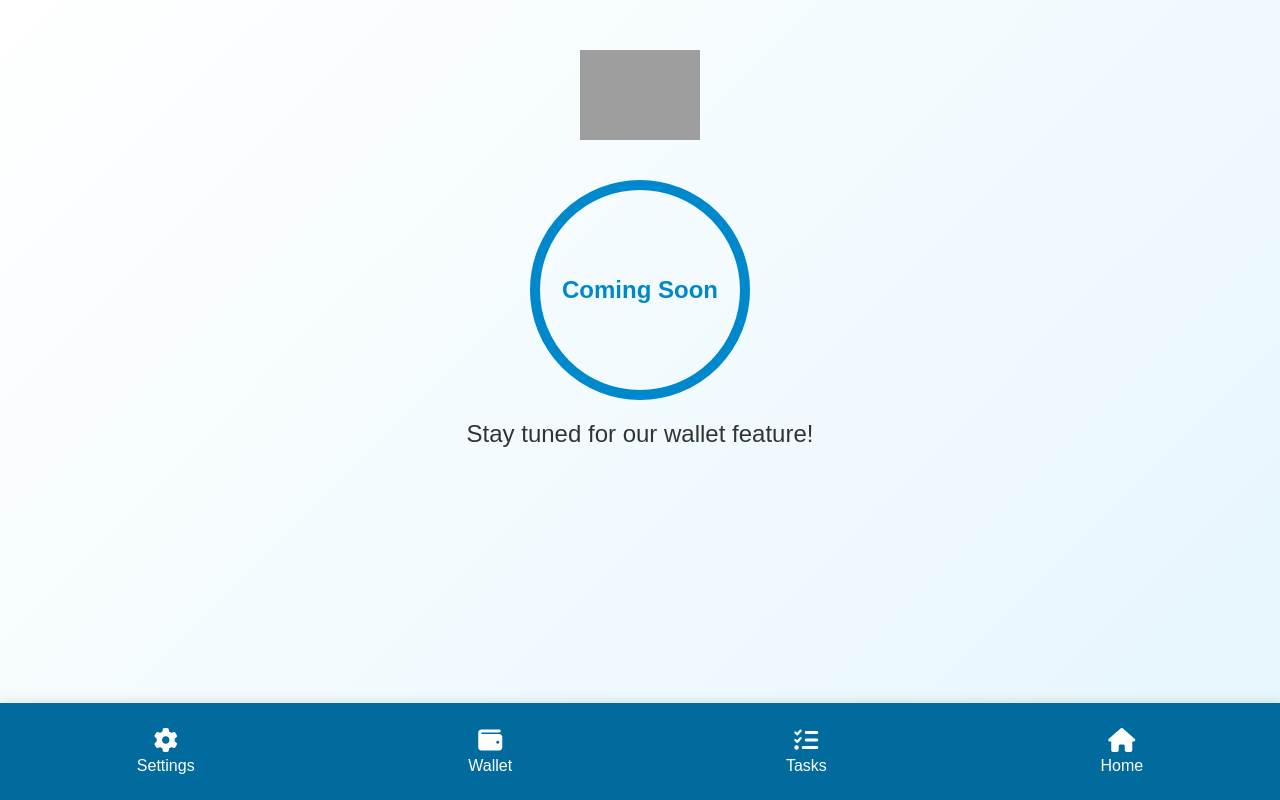
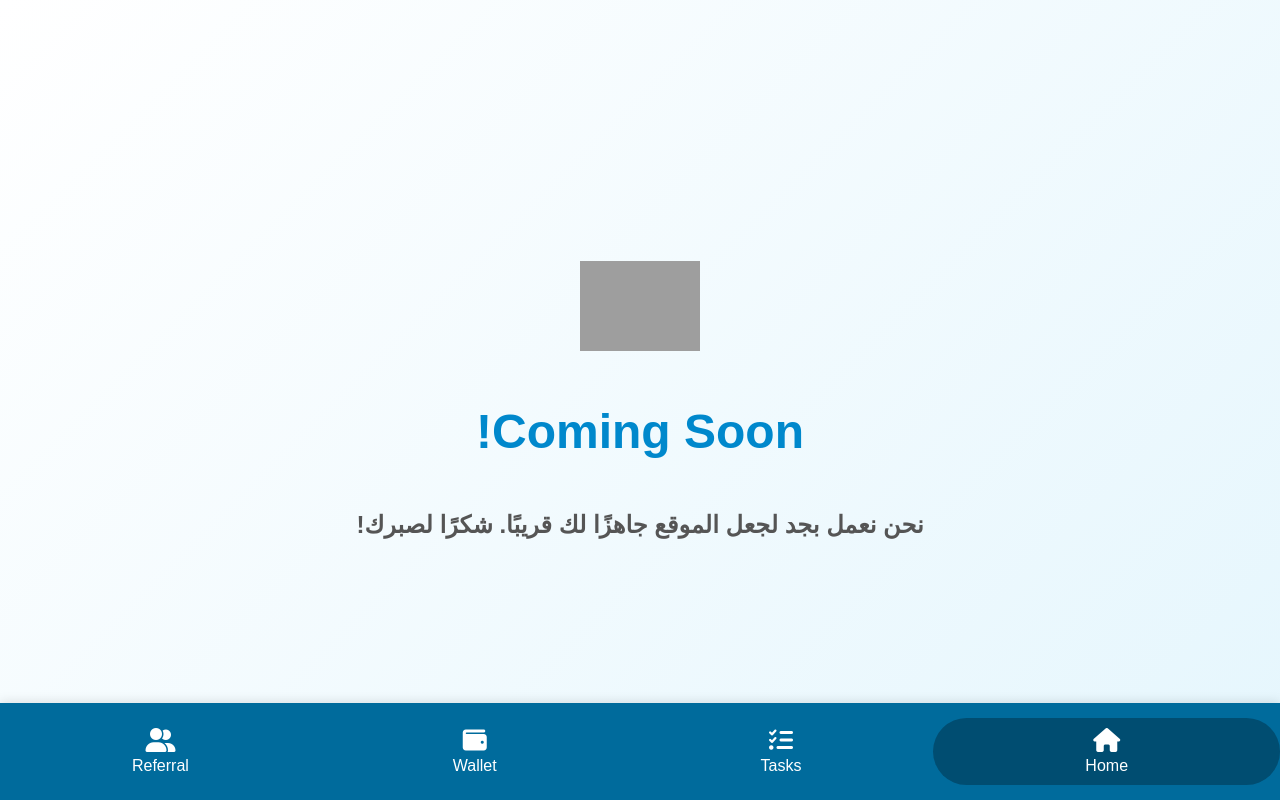
Before and after one commit to ritradingspot/Wallet, a plain HTML site: page index.html in a window 1280 px wide. Drawn offline with Linux system fonts and the light colour scheme; grey boxes are pictures that could not be loaded.

Commit message:
Update index.html

```diff
--- a/index.html
+++ b/index.html
@@ -1,47 +1,32 @@
 <!DOCTYPE html>
-<html lang="en">
+<html lang="ar">
 <head>
     <meta charset="UTF-8">
     <meta name="viewport" content="width=device-width, initial-scale=1.0">
-    <title>Coming Soon - Wallet</title>
+    <title>Coming Soon - ADScoin</title>
     <link href="https://cdnjs.cloudflare.com/ajax/libs/font-awesome/6.0.0-beta3/css/all.min.css" rel="stylesheet">
     <style>
         body {
             font-family: 'Arial', sans-serif;
             text-align: center;
+            direction: rtl;
             margin: 0;
             padding: 0;
             display: flex;
             flex-direction: column;
+            justify-content: center;
             min-height: 100vh;
             background-color: #f0f4f7;
             background-image: linear-gradient(135deg, #ffffff 0%, #e5f6fd 100%);
-            align-items: center;
         }
-        .logo {
-            margin-top: 50px;
-            width: 120px;
-        }
-        .circle {
-            width: 200px;
-            height: 200px;
-            border: 10px solid #0088cc;
-            border-radius: 50%;
-            display: flex;
-            justify-content: center;
-            align-items: center;
-            margin-top: 40px;
-            position: relative;
-        }
-        .circle h1 {
-            position: absolute;
-            font-size: 24px;
+        h1 {
+            font-size: 48px;
             color: #0088cc;
         }
-        .message {
+        h2 {
             font-size: 24px;
-            margin-top: 20px;
-            color: #333;
+            color: #555;
+            margin: 20px 0;
         }
         .navbar {
             display: flex;
@@ -52,7 +37,6 @@
             bottom: 0;
             width: 100%;
             box-shadow: 0 -2px 10px rgba(0, 0, 0, 0.1);
-            flex-direction: row-reverse;
         }
         .navbar a {
             color: white;
@@ -67,19 +51,31 @@
             font-size: 24px;
             margin-bottom: 5px;
         }
+        .navbar a.active {
+            background-color: #004d71;
+            border-radius: 50px;
+            padding: 10px 20px;
+        }
+        .logo {
+            margin: 20px auto;
+            display: block;
+            animation: fadeIn 1s ease-in-out;
+        }
+        @keyframes fadeIn {
+            from { opacity: 0; }
+            to { opacity: 1; }
+        }
     </style>
 </head>
 <body>
 
-    <img src="https://i.suar.me/o496m/l" alt="Logo" class="logo">
+    <img src="https://i.suar.me/o496m/l" alt="Logo" class="logo" width="120">
 
-    <div class="circle">
-        <h1>Coming Soon</h1>
-    </div>
-    <div class="message">Stay tuned for our wallet feature!</div>
+    <h1>Coming Soon!</h1>
+    <h2>نحن نعمل بجد لجعل الموقع جاهزًا لك قريبًا. شكرًا لصبرك!</h2>
 
     <div class="navbar">
-        <a href="https://ritradingspot.github.io/Home/">
+        <a href="https://ritradingspot.github.io/Home/" class="active">
             <i class="fas fa-home"></i>
             Home
         </a>
@@ -91,10 +87,11 @@
             <i class="fas fa-wallet"></i>
             Wallet
         </a>
-        <a href="https://ritradingspot.github.io/Settings/">
-            <i class="fas fa-cog"></i>
-            Settings
+        <a href="https://ritradingspot.github.io/Referral/">
+            <i class="fas fa-user-friends"></i>
+            Referral
         </a>
     </div>
+
 </body>
 </html>
```
